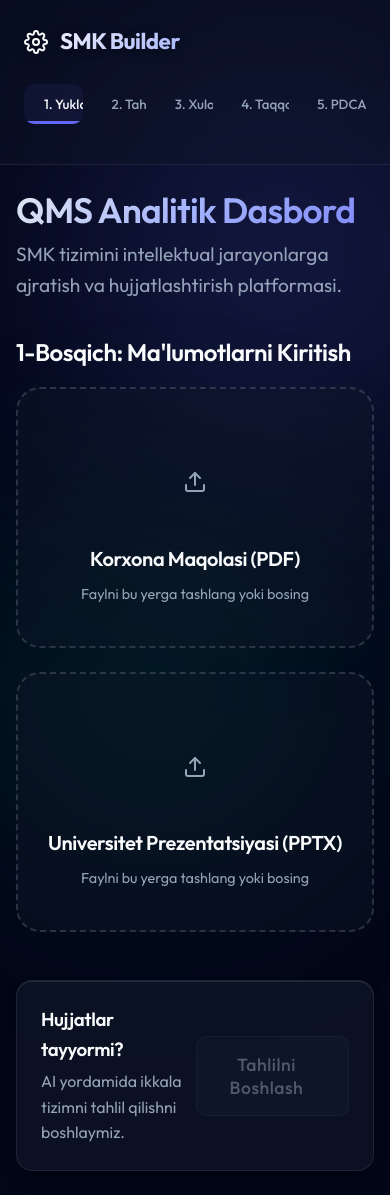
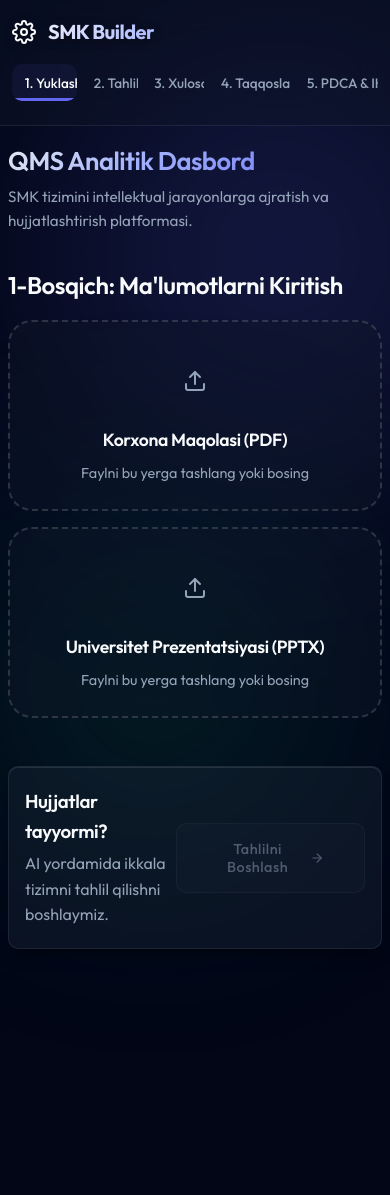
Before and after one commit to Khusanboyevr/SMK-Process, a React app in the folder frontend/: page / in a window 390 px wide. After the commit the page ends 969 px from the top, so only its background shows below. Built offline with nearby package versions, Linux system fonts and the light colour scheme; the HTML template or start-up script is replaced by a standard one.

Commit message:
Improve responsive design for 320px screens

```diff
--- a/frontend/src/index.css
+++ b/frontend/src/index.css
@@ -526,3 +526,65 @@ tr:hover td {
     padding: 1rem !important;
   }
 }
+
+@media (max-width: 480px) {
+  .sidebar {
+    padding: 1rem 0.75rem;
+  }
+
+  .brand {
+    font-size: 1.25rem;
+    margin-bottom: 0.5rem;
+  }
+
+  .sidebar nav {
+    margin-top: 0.5rem;
+    padding-bottom: 0.5rem;
+    gap: 0.25rem;
+  }
+
+  .nav-link {
+    padding: 0.6rem 0.8rem;
+    font-size: 0.85rem;
+  }
+
+  .main-content {
+    padding: 1.25rem 0.5rem;
+  }
+
+  header h1.text-gradient {
+    font-size: 1.6rem !important;
+  }
+
+  header p {
+    font-size: 0.95rem !important;
+  }
+
+  .upload-grid {
+    gap: 1rem;
+  }
+
+  .dropzone {
+    padding: 1.5rem 1rem;
+  }
+
+  .dropzone-icon {
+    font-size: 2.5rem;
+    margin-bottom: 1rem;
+  }
+
+  .dropzone h3 {
+    font-size: 1.1rem;
+  }
+
+  .glass-panel {
+    padding: 1.25rem 1rem !important;
+    border-radius: var(--radius-md) !important;
+  }
+
+  .btn-primary {
+    padding: 0.65rem 1rem;
+    font-size: 0.9rem !important;
+    width: 100%; /* Make buttons full-width on tiny screens */
+  }
+}
```
